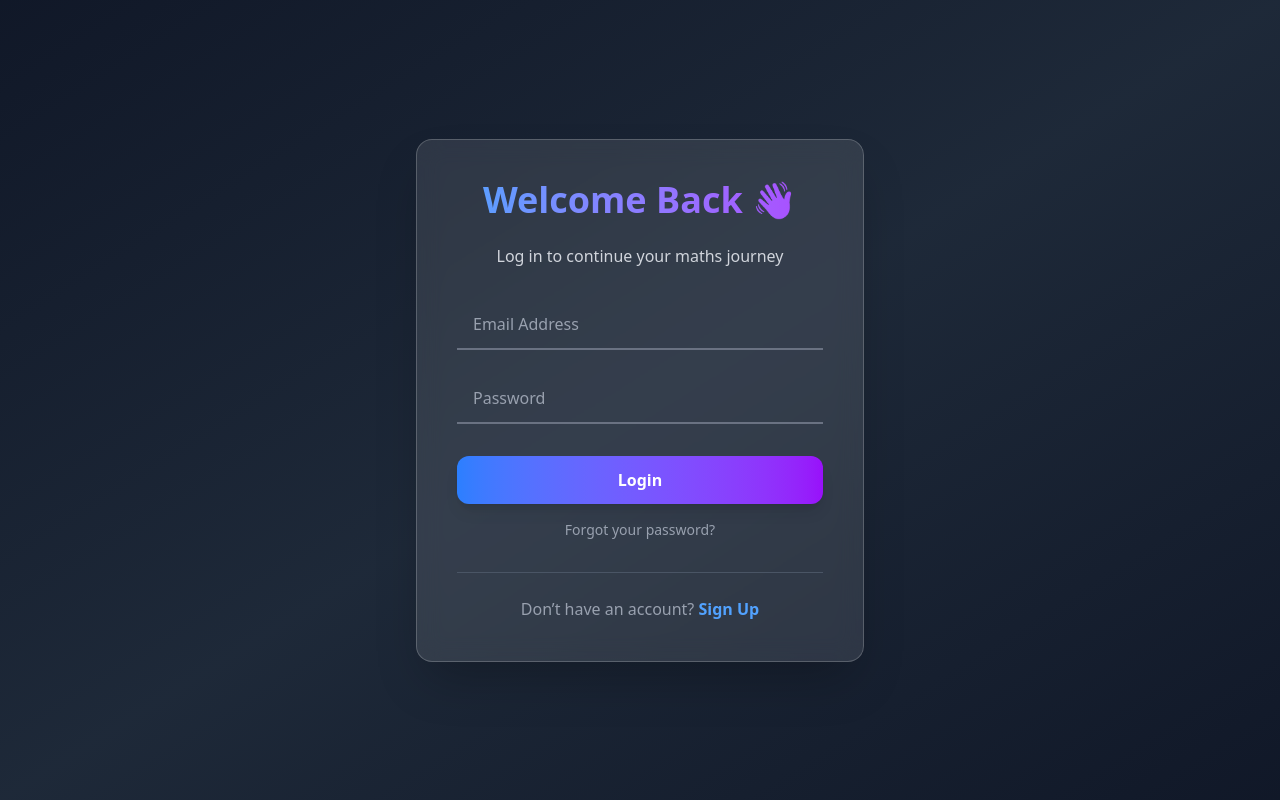
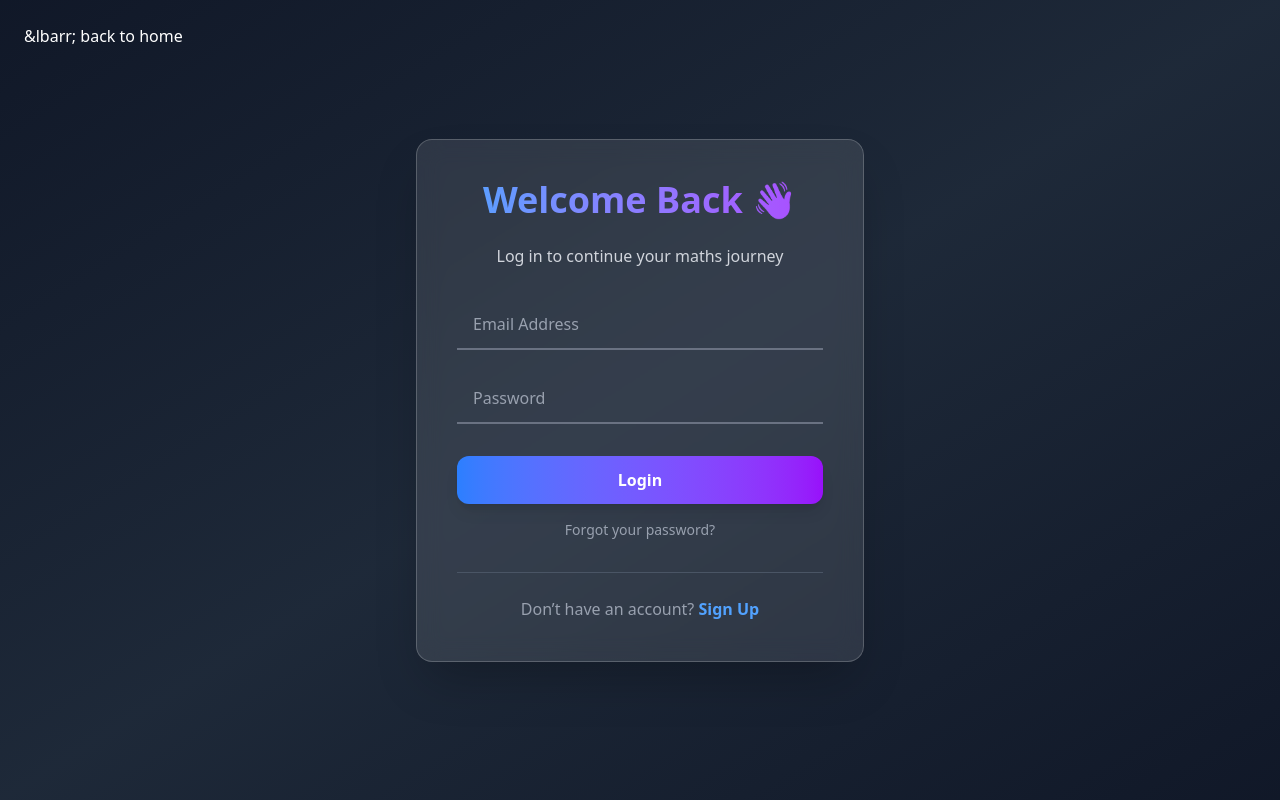
Before and after one commit to pranav-gadewar/maths-quiz-app, a Next.js app: page /auth/login in a window 1280 px wide. Built offline with nearby package versions, Linux system fonts and the light colour scheme; no server answers.

Commit message:
made changes to src/app/auth/login/page.tsx

```diff
--- a/src/app/auth/login/page.tsx
+++ b/src/app/auth/login/page.tsx
@@ -51,6 +51,9 @@ export default function LoginPage() {
 
   return (
     <div className="min-h-screen flex items-center justify-center bg-gradient-to-br from-gray-900 via-gray-800 to-gray-900 px-6">
+      <div className="absolute top-6 left-6 text-white">
+        <Link href="/">&lbarr; back to home</Link>
+      </div>
       <form
         onSubmit={handleLogin}
         className="bg-white/10 backdrop-blur-md p-10 rounded-2xl shadow-2xl w-full max-w-md border border-white/20 text-white transition-all duration-300 hover:shadow-blue-500/20"
```
